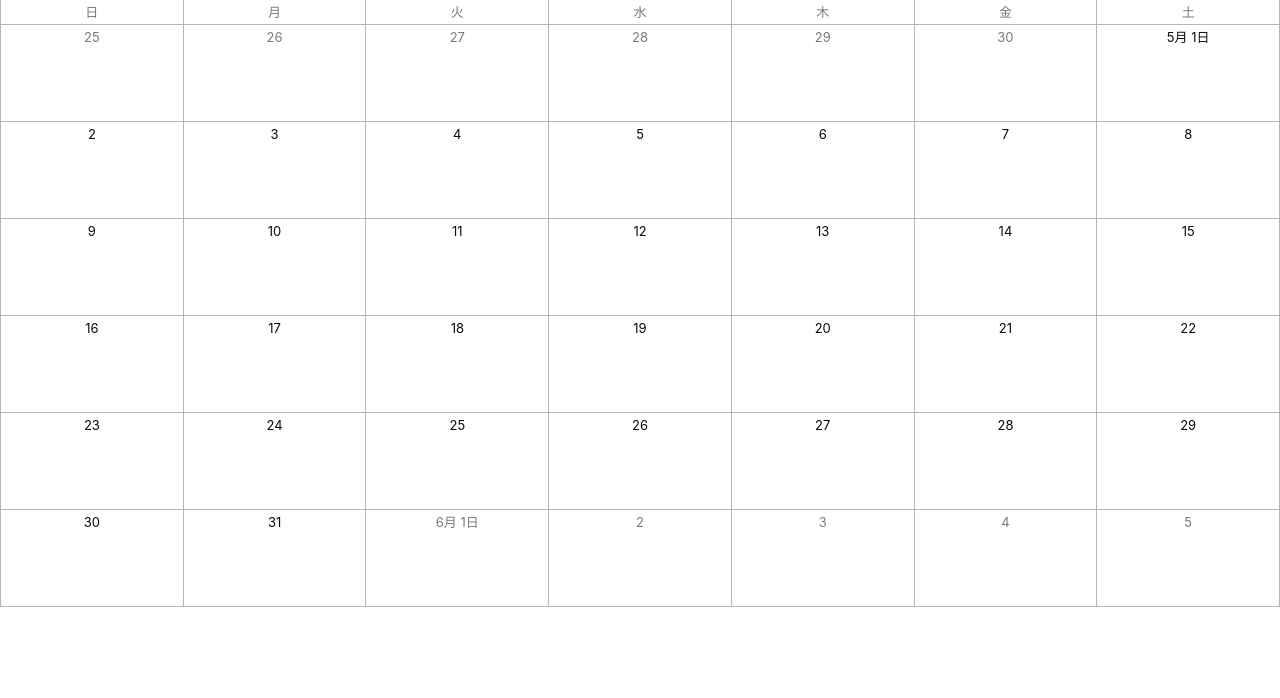
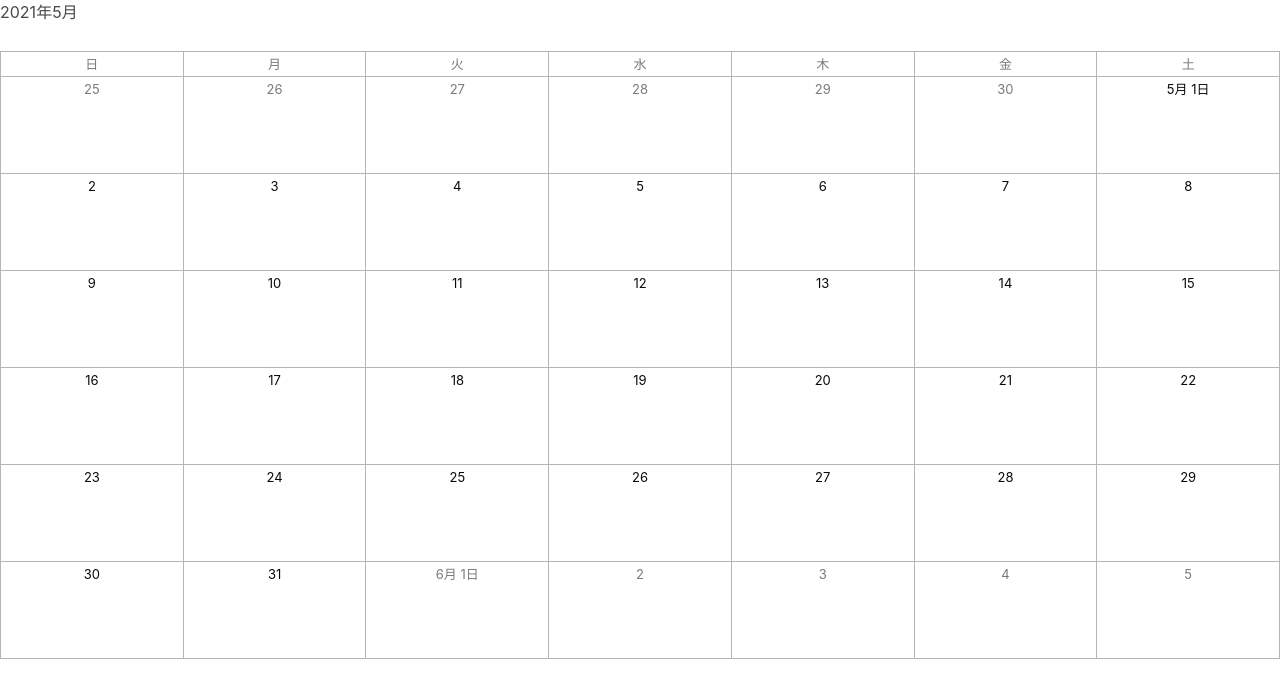
Before and after one commit to Uro3/calendar-app, a React (Create React App) app: page / in a window 1280 px wide. Shown: the top 698 px of the page. Built offline with nearby package versions, Linux system fonts and the light colour scheme.

Commit message:
add navigation bar base

```diff
--- a/src/App.tsx
+++ b/src/App.tsx
@@ -1,9 +1,13 @@
 import React from 'react';
 import Calendar from './components/Calendar/Calendar';
+import NavBar from './components/NavBar/NavBar';
 
 const App: React.FC = () => {
   return (
-    <Calendar></Calendar>
+    <>
+      <NavBar></NavBar>
+      <Calendar></Calendar>
+    </>
   )
 }
 
--- /dev/null
+++ b/src/components/NavBar/NavBar.module.scss
@@ -0,0 +1,5 @@
+@import 'bulma/sass/utilities/derived-variables.sass';
+
+.container {
+  border-bottom: 1px solid $grey-light;
+}
--- /dev/null
+++ b/src/components/NavBar/NavBar.tsx
@@ -0,0 +1,17 @@
+import React from 'react';
+import { CalendarState } from '../../types';
+import { useAppSelector } from '../../hooks';
+import style from './NavBar.module.scss';
+
+const NavBar: React.FC = () => {
+  const calendar: CalendarState = useAppSelector<CalendarState>(state => state.calendar);
+
+  return (
+    <nav className={`navbar ${style.container}`}>
+      {calendar.year}年
+      {calendar.month}月
+    </nav>
+  );
+}
+
+export default NavBar;
```
